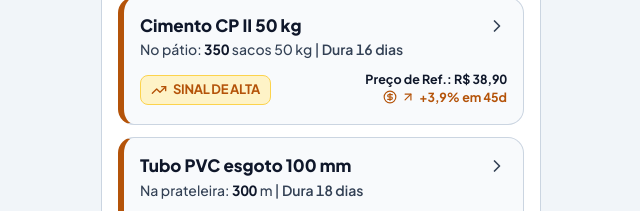
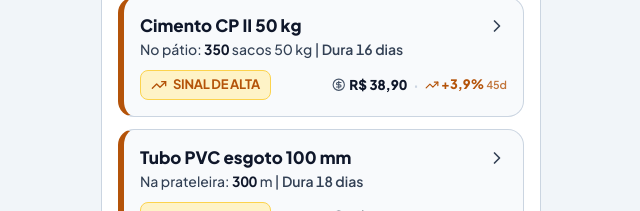
Before and after one commit to giulianocardozo-dev/balcao_inteligente, a React (Vite) app: page / in a window 1280 px wide. Shown: the part 589-800 px from the top of the page, without its empty margins (319-959 px from the left). Built offline with nearby package versions, Linux system fonts and the light colour scheme; no server answers.

Commit message:
refactor: improve UI layout for TodayScreen item cards
Optimize the display of price information and status chips to better accommodate varying screen sizes, improving layout stability and visual alignment.

```diff
--- a/src/components/TodayScreen.tsx
+++ b/src/components/TodayScreen.tsx
@@ -1,13 +1,11 @@
 import { useState } from 'react';
 import {
   AlertTriangle,
-  ArrowDownRight,
   ArrowDownWideNarrow,
-  ArrowRight,
-  ArrowUpRight,
   ChevronRight,
   CircleDollarSign,
   Clock,
+  Minus,
   TrendingDown,
   TrendingUp,
 } from 'lucide-react';
@@ -356,29 +354,39 @@ export function TodayScreen({ items, onSelectMaterial }: TodayScreenProps) {
                   />
                 </div>
 
-                <div className="mt-3 flex items-center justify-between gap-2">
+                <div className="mt-2.5 flex flex-wrap items-center justify-between gap-x-2 gap-y-1">
                   <StatusChip status={item.status} />
 
-                  <div className="min-w-0 text-right leading-tight">
-                    <div className="text-[12px] min-[400px]:text-[12.5px] font-bold font-num text-[#0F172A] dark:text-slate-50">
-                      {item.precoAtual > 0
-                        ? `Preço de Ref.: ${formatBRL(item.precoAtual)}`
-                        : 'Preço de Ref.: A definir'}
-                    </div>
-                    <div
-                      title="Tendência prevista de preço em 45 dias"
-                      className={`mt-0.5 inline-flex items-center justify-end gap-1 text-[12px] min-[400px]:text-[12.5px] font-bold font-num ${priceTrendTextColor}`}
+                  <div
+                    title="Preço de referência e tendência prevista em 45 dias"
+                    className="inline-flex items-center justify-end gap-1.5 text-right whitespace-nowrap ml-auto"
+                  >
+                    <span className="inline-flex items-center gap-1 text-[13px] min-[400px]:text-[13.5px] font-extrabold font-num text-[#0F172A] dark:text-slate-50">
+                      <CircleDollarSign
+                        className="w-[1em] h-[1em] text-[#475569] dark:text-slate-400 shrink-0"
+                        aria-hidden="true"
+                      />
+                      <span>
+                        {item.precoAtual > 0 ? formatBRL(item.precoAtual) : 'A definir'}
+                      </span>
+                    </span>
+
+                    <span
+                      className="text-[#CBD5E1] dark:text-slate-600 font-bold select-none"
+                      aria-hidden="true"
                     >
-                      <CircleDollarSign className="w-3.5 h-3.5 shrink-0" aria-hidden="true" />
-                      {isUp && <ArrowUpRight className="w-3.5 h-3.5 shrink-0" aria-hidden="true" />}
-                      {isDown && <ArrowDownRight className="w-3.5 h-3.5 shrink-0" aria-hidden="true" />}
-                      {!isUp && !isDown && <ArrowRight className="w-3.5 h-3.5 shrink-0" aria-hidden="true" />}
-                      <span>
-                        {isUp || isDown
-                          ? `${formatPercentSigned(item.var45d)} em 45d`
-                          : `Estável (${formatPercentSigned(item.var45d)})`}
-                      </span>
-                    </div>
+                      ·
+                    </span>
+
+                    <span
+                      className={`inline-flex items-center gap-0.5 text-[12.5px] min-[400px]:text-[13px] font-extrabold font-num ${priceTrendTextColor}`}
+                    >
+                      {isUp && <TrendingUp className="w-3.5 h-3.5 shrink-0" aria-hidden="true" />}
+                      {isDown && <TrendingDown className="w-3.5 h-3.5 shrink-0" aria-hidden="true" />}
+                      {!isUp && !isDown && <Minus className="w-3.5 h-3.5 shrink-0" aria-hidden="true" />}
+                      <span>{formatPercentSigned(item.var45d)}</span>
+                      <span className="text-[11px] font-semibold opacity-80">45d</span>
+                    </span>
                   </div>
                 </div>
               </button>
```
